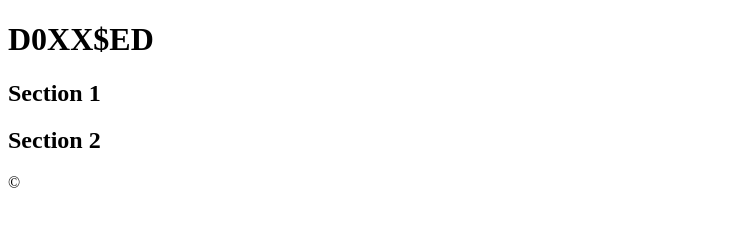
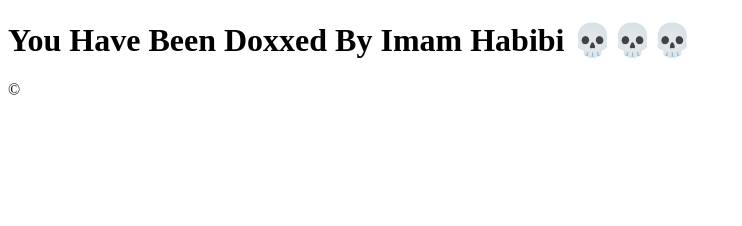
Before and after one commit to Kingofthescript/d0x-ed, a plain HTML site: page index.html in a window 1280 px wide. Shown: the whole page, without its empty margins (0-742 px from the left). Drawn offline with Linux system fonts and the light colour scheme.

Commit message:
Update index.html

```diff
--- a/index.html
+++ b/index.html
@@ -3,13 +3,13 @@
 <head>
     <meta charset="UTF-8">
     <meta name="viewport" content="width=device-width, initial-scale=1.0">
-    <title>YOU HAVE BEEN DOXXED BY IMAM HABIBI 💀💯</title>
+    <title>YOU HAVE BEEN DOXXED</title>
     <!-- Add any additional meta tags, stylesheets, or scripts here -->
 </head>
 <body>
 
     <header>
-        <h1>D0XX$ED</h1>
+        <h1>You Have Been Doxxed By Imam Habibi 💀💀💀</h1>
 
     </header>
 
@@ -19,12 +19,12 @@
 
     <main>
         <section>
-            <h2>Section 1</h2>
+
 
         </section>
 
         <section>
-            <h2>Section 2</h2>
+
 
         </section>
 
```
